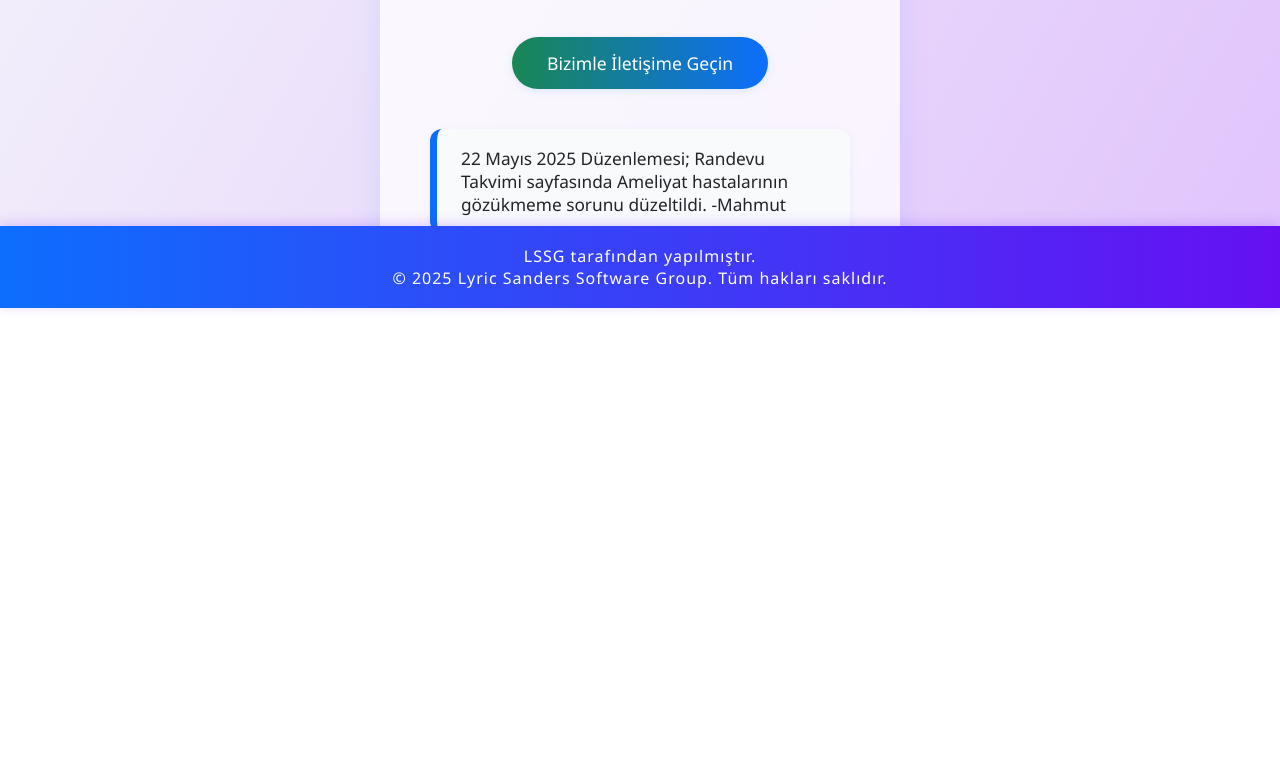
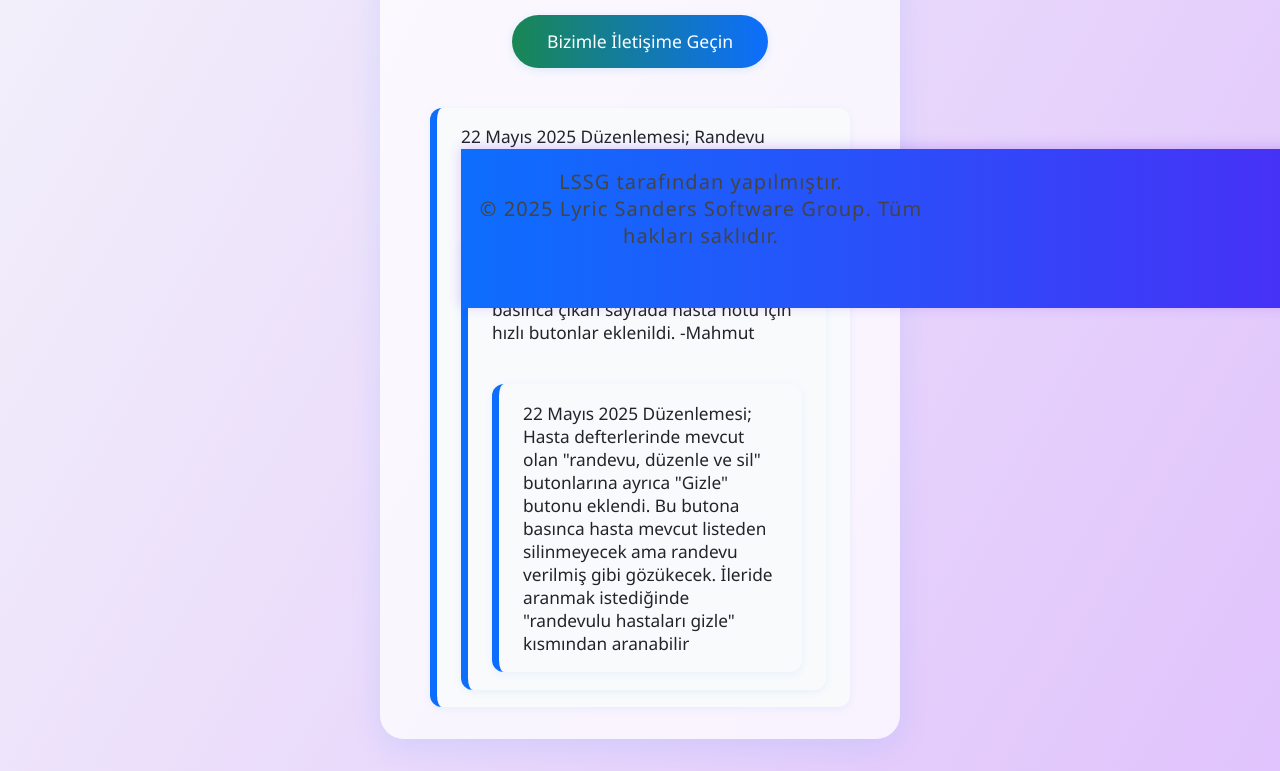
Before and after one commit to lyricsanders/hasekiplastikcerrahi, a plain HTML site: page anasayfa.html in a window 1280 px wide. Shown: the part 492-1263 px from the top of the page. Before the commit the page ends 800 px from the top, so only its background shows below. Drawn offline with Linux system fonts and the light colour scheme.

Commit message:
Update anasayfa.html

```diff
--- a/anasayfa.html
+++ b/anasayfa.html
@@ -149,6 +149,10 @@
         <a href="mailto:msenergenel@gmail.com" class="btn">Bizimle İletişime Geçin</a>
         <div class="duyuru">
             22 Mayıs 2025 Düzenlemesi; Randevu Takvimi sayfasında Ameliyat hastalarının gözükmeme sorunu düzeltildi. -Mahmut
+        <div class="duyuru">
+            22 Mayıs 2025 Düzenlemesi; Hasta defterlerinde düzenle butonuna basınca çıkan sayfada hasta notu için hızlı butonlar eklenildi. -Mahmut
+        <div class="duyuru">
+            22 Mayıs 2025 Düzenlemesi; Hasta defterlerinde mevcut olan "randevu, düzenle ve sil" butonlarına ayrıca "Gizle" butonu eklendi. Bu butona basınca hasta mevcut listeden silinmeyecek ama randevu verilmiş gibi  gözükecek. İleride aranmak istediğinde "randevulu hastaları gizle" kısmından aranabilir
         </div>
     </div>
     <footer class="footer">
```
